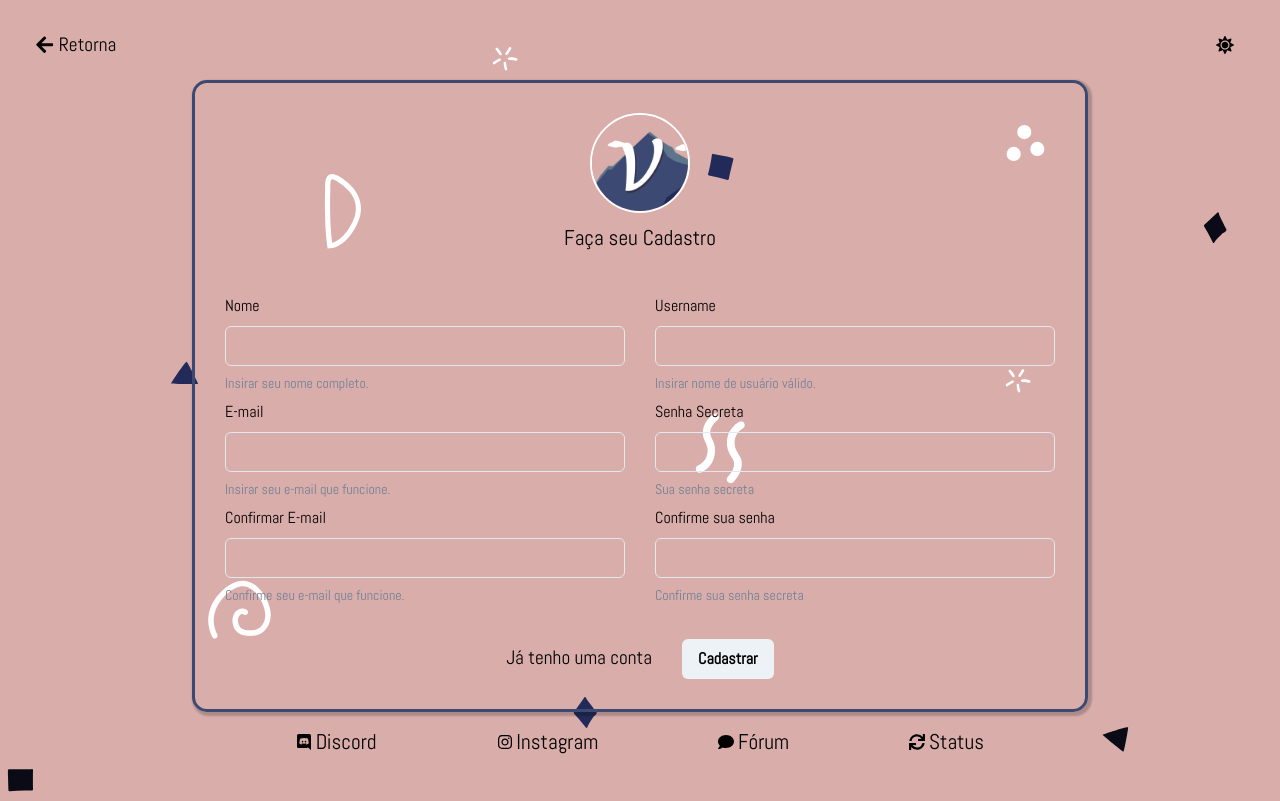
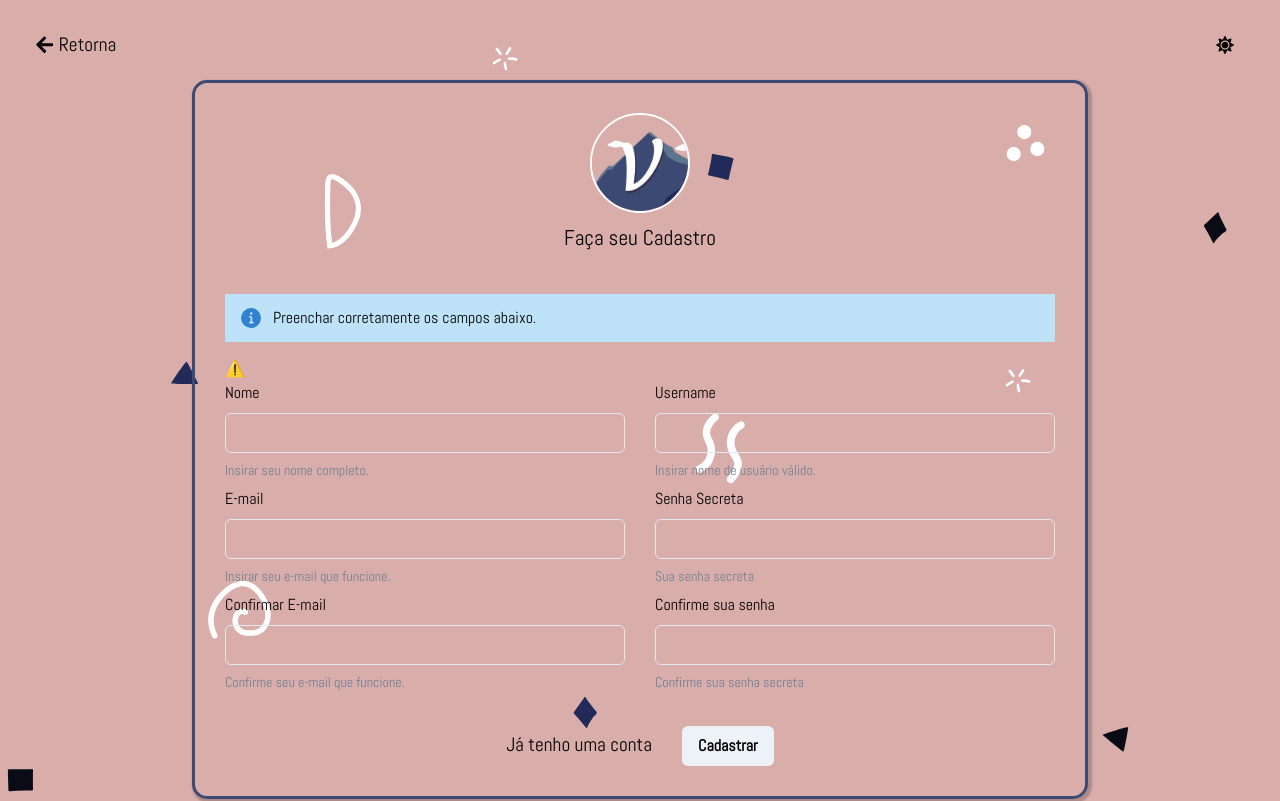
Before and after one commit to AmaraSimple/api, a React (Create React App) app: page /cadastrar in a window 1280 px wide. Shown: the top 801 px of the page. Built offline with nearby package versions, Linux system fonts and the light colour scheme; no server answers; a web font is replaced by a local one.

Commit message:
primary version 1.1 production

```diff
--- a/package.json
+++ b/package.json
@@ -8,6 +8,7 @@
     "@chakra-ui/theme-tools": "^1.0.1",
     "@emotion/react": "^11.0.0",
     "@emotion/styled": "^11.0.0",
+    "@lottiefiles/react-lottie-player": "^2.2.2",
     "@testing-library/jest-dom": "^5.9.0",
     "@testing-library/react": "^10.2.1",
     "@testing-library/user-event": "^12.0.2",
@@ -17,6 +18,7 @@
     "@types/react-dom": "^16.9.0",
     "@types/react-router-dom": "^5.1.6",
     "@types/styled-components": "^5.1.4",
+    "axios": "^0.21.0",
     "babel-eslint": "^10.1.0",
     "eslint": "^7.15.0",
     "eslint-config-prettier": "^7.0.0",
@@ -53,5 +55,8 @@
       "last 1 firefox version",
       "last 1 safari version"
     ]
+  },
+  "devDependencies": {
+    "@types/axios": "^0.14.0"
   }
 }
--- /dev/null
+++ b/src/api.tsx
@@ -0,0 +1,5 @@
+import axios from 'axios';
+
+const api = axios.create({ baseURL: 'http://localhost:3333' });
+
+export default api;
--- /dev/null
+++ b/src/components/Animation/index.tsx
@@ -0,0 +1,21 @@
+import React from 'react';
+import { Player, Controls } from '@lottiefiles/react-lottie-player';
+
+interface ILoading {
+  status?: boolean;
+}
+
+const Loading = ({ status }: ILoading) => (
+  <Player
+    autoplay
+    loop
+    src="https://assets3.lottiefiles.com/datafiles/bEYvzB8QfV3EM9a/data.json"
+    style={{
+      height: '300px',
+      width: '300px',
+      display: status ? 'flex' : 'none',
+    }}
+  ></Player>
+);
+
+export { Loading };
--- a/src/components/Sidebar/index.tsx
+++ b/src/components/Sidebar/index.tsx
@@ -98,7 +98,7 @@ function Sidebar() {
               <SideItem visible={auth}>
                 <FaSignInAlt />
                 &nbsp;
-                <SideLink to="/sobre">Login</SideLink>
+                <SideLink to="/entrar">Login</SideLink>
               </SideItem>
             </DrawerBody>
           </DrawerContent>
--- a/src/pages/Auth/Login/index.tsx
+++ b/src/pages/Auth/Login/index.tsx
@@ -1,4 +1,4 @@
-import React from 'react';
+import React, { useState } from 'react';
 
 import { Container, Painel, Logo, Title, Infos, LinkR } from './styled';
 import Footer from '../../../components/Footer';
@@ -10,10 +10,57 @@ import {
   Input,
   FormHelperText,
   Button,
+  Alert,
+  AlertIcon,
 } from '@chakra-ui/react';
 import { FaSignInAlt } from 'react-icons/fa';
+import api from '../../../api';
+import { login } from '../../../auth';
+import { Loading } from '../../../components/Animation';
 
-function Login() {
+function Login(props: any) {
+  const [username, setUsername] = useState('');
+  const [password, setPassword] = useState('');
+
+  const [text, setText] = useState('Preenchar corretamente os campos abaixo.');
+  const [alertStatus, setAlertStatus] = useState('info');
+  const [loading, setLoading] = useState(false);
+
+  async function handleSubmit(e: any) {
+    e.preventDefault();
+
+    try {
+      setLoading(true);
+      setText('Comunicando com o banco de dados.');
+      setAlertStatus('info');
+
+      const response = await api.post('/login', { username, password });
+
+      setText('Verificando integradades das informações.');
+
+      if (response.data.error === '03') {
+        setUsername('');
+        setPassword('');
+        setAlertStatus('error');
+        setText('Usuário inserido não existe na nossa base de dados.');
+
+        return setLoading(false);
+      }
+      setAlertStatus('success');
+      setText('Entrando...');
+      login(response.data.token);
+      localStorage.setItem('username-vintage-studio', username);
+
+      return props.history.push('/dashboard');
+    } catch (e) {
+      setPassword('');
+      setAlertStatus('warning');
+      setText('Usuário ou senha incorreta.');
+
+      return setLoading(false);
+    }
+  }
+
   return (
     <>
       <AuthNavbar />
@@ -22,15 +69,49 @@ function Login() {
           <Logo src={logo} alt="logo vintage" />
           <Title>Acessa sua Conta</Title>
 
+          {alertStatus === 'warning' ? (
+            <Alert status="warning" style={{ marginBottom: '15px' }}>
+              <AlertIcon />
+              {text}
+            </Alert>
+          ) : alertStatus === 'error' ? (
+            <Alert status="error" style={{ marginBottom: '15px' }}>
+              <AlertIcon />
+              {text}
+            </Alert>
+          ) : (
+            <Alert status="info" style={{ marginBottom: '15px' }}>
+              <AlertIcon />
+              {text}
+            </Alert>
+          )}
+
+          <Loading status={loading} />
+          <form
+            onSubmit={(e) => handleSubmit(e)}
+            style={{
+              width: '100%',
+              display: loading ? 'none' : 'flex',
+              flexDirection: 'column',
+            }}
+          >
             <FormControl id="text">
               <FormLabel>Username</FormLabel>
-            <Input type="text" />
+              <Input
+                type="text"
+                value={username}
+                onChange={(e) => setUsername(e.target.value)}
+              />
               <FormHelperText>Nome de usuário cadastrado.</FormHelperText>
             </FormControl>
 
             <FormControl id="Password" style={{ marginTop: '8px' }}>
               <FormLabel>Senha Secreta</FormLabel>
-            <Input type="Password" />
+              <Input
+                type="password"
+                value={password}
+                onChange={(e) => setPassword(e.target.value)}
+              />
               <FormHelperText>Sua senha secreta</FormHelperText>
             </FormControl>
 
@@ -39,10 +120,11 @@ function Login() {
                 Criar conta
               </LinkR>
 
-            <Button leftIcon={<FaSignInAlt />} size="md">
+              <Button leftIcon={<FaSignInAlt />} size="md" type="submit">
                 Entrar
               </Button>
             </Infos>
+          </form>
         </Painel>
       </Container>
       <Footer />
--- a/src/pages/Auth/Register/index.tsx
+++ b/src/pages/Auth/Register/index.tsx
@@ -1,4 +1,4 @@
-import React from 'react';
+import React, { useState } from 'react';
 import {
   Container,
   Header,
@@ -13,9 +13,10 @@ import {
 } from './styled';
 
 import logo from '../../../assets/img/fav.png';
-
 import AuthNavbar from '../../../components/AuthNavbar';
 import Footer from '../../../components/Footer';
+import api from '../../../api';
+import { Loading } from '../../../components/Animation';
 
 import {
   FormControl,
@@ -23,9 +24,88 @@ import {
   Input,
   FormHelperText,
   Button,
+  Alert,
+  AlertIcon,
 } from '@chakra-ui/react';
 
-function Register() {
+function Register(props: any) {
+  const [username, setUsername] = useState('');
+  const [email, setEmail] = useState('');
+  const [confirmEmail, setConfirmEmail] = useState('');
+  const [password, setPassword] = useState('');
+  const [confirmPassword, setConfirmPassword] = useState('');
+  const [name, setName] = useState('');
+
+  const [text, setText] = useState('Preenchar corretamente os campos abaixo.');
+  const [alertStatus, setAlertStatus] = useState('info');
+  const [loading, setLoading] = useState(false);
+
+  async function handleSubmit(e: any) {
+    e.preventDefault();
+
+    try {
+      setLoading(true);
+      setText('Comunicando com o banco de dados.');
+      setAlertStatus('info');
+
+      const response = await api.post('/user', {
+        username,
+        email,
+        emailConfirm: confirmEmail,
+        name,
+        password,
+        passwordConfirm: confirmPassword,
+      });
+      setText('Verificando integradades das informações.');
+
+      if (response.data.error === '05') {
+        setEmail('');
+        setConfirmEmail('');
+        setUsername('');
+        setPassword('');
+        setConfirmPassword('');
+
+        setText('Usuário e e-mail já cadastrado.');
+        setAlertStatus('error');
+        setLoading(false);
+        return;
+      } else if (response.data.error === '01') {
+        setEmail('');
+        setConfirmEmail('');
+        setPassword('');
+        setConfirmPassword('');
+
+        setText('E-mails não estão iguais, insirar novamente.');
+        setAlertStatus('warning');
+        setLoading(false);
+
+        return;
+      } else if (response.data.error === '02') {
+        setPassword('');
+        setConfirmPassword('');
+        setAlertStatus('warning');
+        setText('Senhas não estão iguais, insirar novamente.');
+        setLoading(false);
+
+        return;
+      }
+
+      setAlertStatus('info');
+      setText('Cadastrado com sucesso.');
+      setLoading(false);
+
+      return props.history.push('/entrar');
+    } catch (e) {
+      setPassword('');
+      setConfirmPassword('');
+      setAlertStatus('error');
+      setText(
+        'Entre em contato com a administração em nosso discord. Sistema temporariamente indisponível.'
+      );
+      setLoading(false);
+      return;
+    }
+  }
   return (
     <>
       <AuthNavbar />
@@ -35,23 +115,64 @@ function Register() {
             <Logo src={logo} alt="logo vintage" />
             <Title>Faça seu Cadastro</Title>
           </Header>
+
+          {alertStatus === 'warning' ? (
+            <Alert status="warning" style={{ marginBottom: '15px' }}>
+              <AlertIcon />
+              {text}
+            </Alert>
+          ) : alertStatus === 'error' ? (
+            <Alert status="error" style={{ marginBottom: '15px' }}>
+              <AlertIcon />
+              {text}
+            </Alert>
+          ) : (
+            <Alert status="info" style={{ marginBottom: '15px' }}>
+              <AlertIcon />
+              {text}
+            </Alert>
+          )}
+
+          <Loading status={loading} />
+          <form
+            onSubmit={(e) => handleSubmit(e)}
+            style={{
+              display: loading ? 'none' : 'flex',
+              flexDirection: 'column',
+            }}
+          >
             <Content>
               <Left>
                 <FormControl id="text">
                   <FormLabel>Nome</FormLabel>
-                <Input type="text" />
+                  <Input
+                    type="text"
+                    value={name}
+                    onChange={(e) => setName(e.target.value)}
+                    isRequired
+                  />
                   <FormHelperText>Insirar seu nome completo.</FormHelperText>
                 </FormControl>
-              <FormControl id="Password" style={{ marginTop: '8px' }}>
+                <FormControl id="email" style={{ marginTop: '8px' }}>
                   <FormLabel>E-mail</FormLabel>
-                <Input type="Password" />
+                  <Input
+                    type="email"
+                    value={email}
+                    onChange={(e) => setEmail(e.target.value)}
+                    isRequired
+                  />
                   <FormHelperText>
                     Insirar seu e-mail que funcione.
                   </FormHelperText>
                 </FormControl>
-              <FormControl id="Password" style={{ marginTop: '8px' }}>
+                <FormControl id="confirmEmail" style={{ marginTop: '8px' }}>
                   <FormLabel>Confirmar E-mail</FormLabel>
-                <Input type="Password" />
+                  <Input
+                    type="email"
+                    value={confirmEmail}
+                    onChange={(e) => setConfirmEmail(e.target.value)}
+                    isRequired
+                  />
                   <FormHelperText>
                     Confirme seu e-mail que funcione.
                   </FormHelperText>
@@ -60,17 +181,34 @@ function Register() {
               <Right>
                 <FormControl id="text">
                   <FormLabel>Username</FormLabel>
-                <Input type="text" />
-                <FormHelperText>Insirar nome de usuário válido.</FormHelperText>
+                  <Input
+                    type="text"
+                    value={username}
+                    onChange={(e) => setUsername(e.target.value)}
+                    isRequired
+                  />
+                  <FormHelperText>
+                    Insirar nome de usuário válido.
+                  </FormHelperText>
                 </FormControl>
-              <FormControl id="Password" style={{ marginTop: '8px' }}>
+                <FormControl id="password" style={{ marginTop: '8px' }}>
                   <FormLabel>Senha Secreta</FormLabel>
-                <Input type="password" />
+                  <Input
+                    type="password"
+                    value={password}
+                    onChange={(e) => setPassword(e.target.value)}
+                    isRequired
+                  />
                   <FormHelperText>Sua senha secreta</FormHelperText>
                 </FormControl>
-              <FormControl id="Password" style={{ marginTop: '8px' }}>
+                <FormControl id="confirmPassword" style={{ marginTop: '8px' }}>
                   <FormLabel>Confirme sua senha</FormLabel>
-                <Input type="password" />
+                  <Input
+                    type="password"
+                    value={confirmPassword}
+                    onChange={(e) => setConfirmPassword(e.target.value)}
+                    isRequired
+                  />
                   <FormHelperText>Confirme sua senha secreta</FormHelperText>
                 </FormControl>
               </Right>
@@ -79,8 +217,9 @@ function Register() {
               <LinkR to="/entrar" style={{ marginRight: '30px' }}>
                 Já tenho uma conta
               </LinkR>
-            <Button>Cadastrar</Button>
+              <Button type="submit">Cadastrar</Button>
             </Info>
+          </form>
         </Painel>
       </Container>
       <Footer />
```
Also changed, not shown: 2 other files (tests, documents, lock files or other folders). Lines whose indentation alone changed are shown as unchanged.
